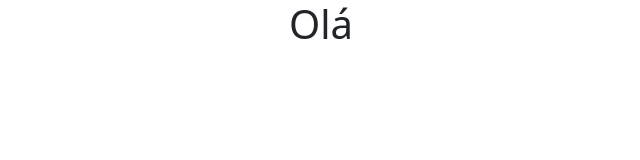
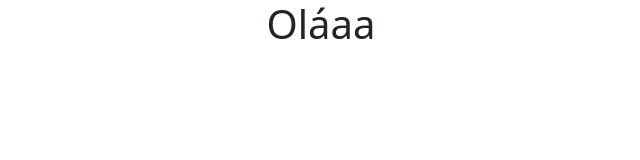
Before and after one commit to gabrielapires/portfolio, a plain HTML site: page index.html in a window 1280 px wide. Shown: the whole page, without its empty margins (319-959 px from the left). Drawn offline with Linux system fonts and the light colour scheme.

Commit message:
atualizacao

```diff
--- a/index.html
+++ b/index.html
@@ -12,7 +12,7 @@
     <div class="row">
         <div class="col-12">
             <h1 class="text-center">
-                Olá
+                Oláaa
             </h1>
         </div>
     </div>
```
